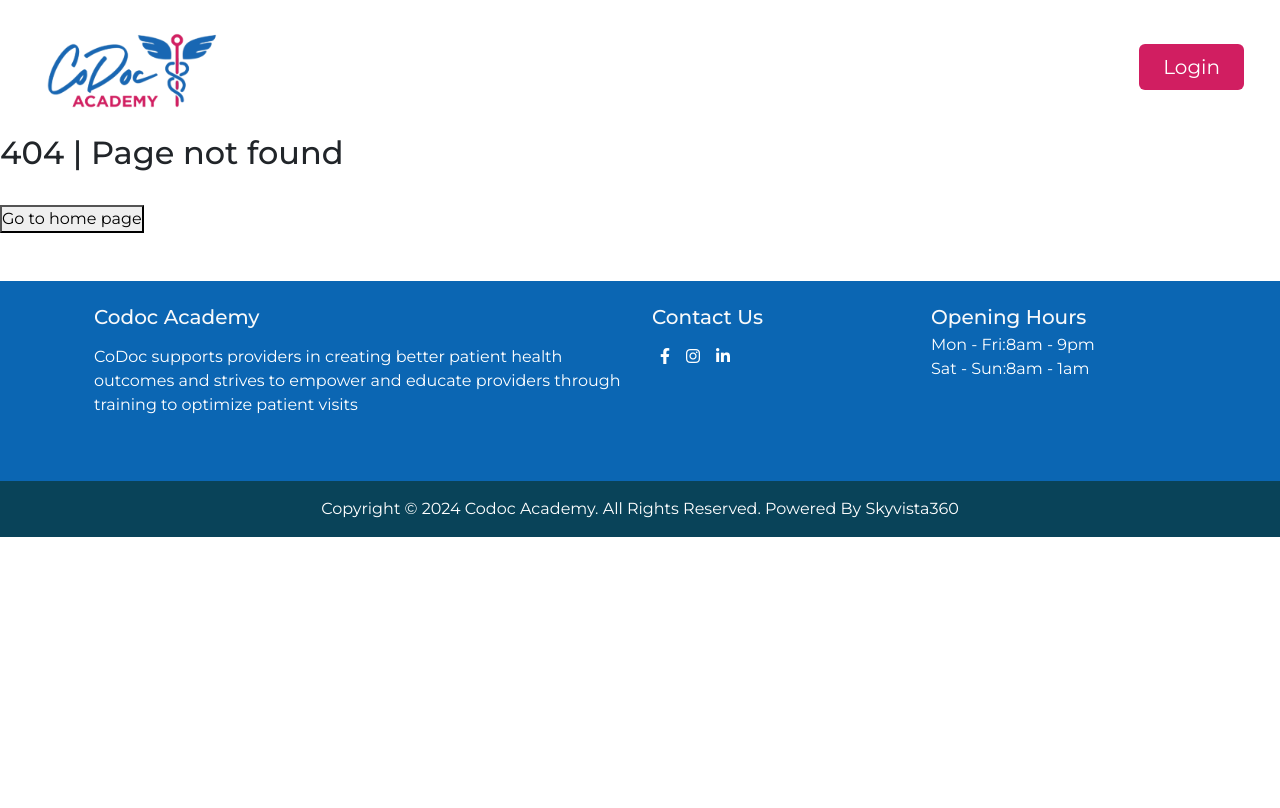
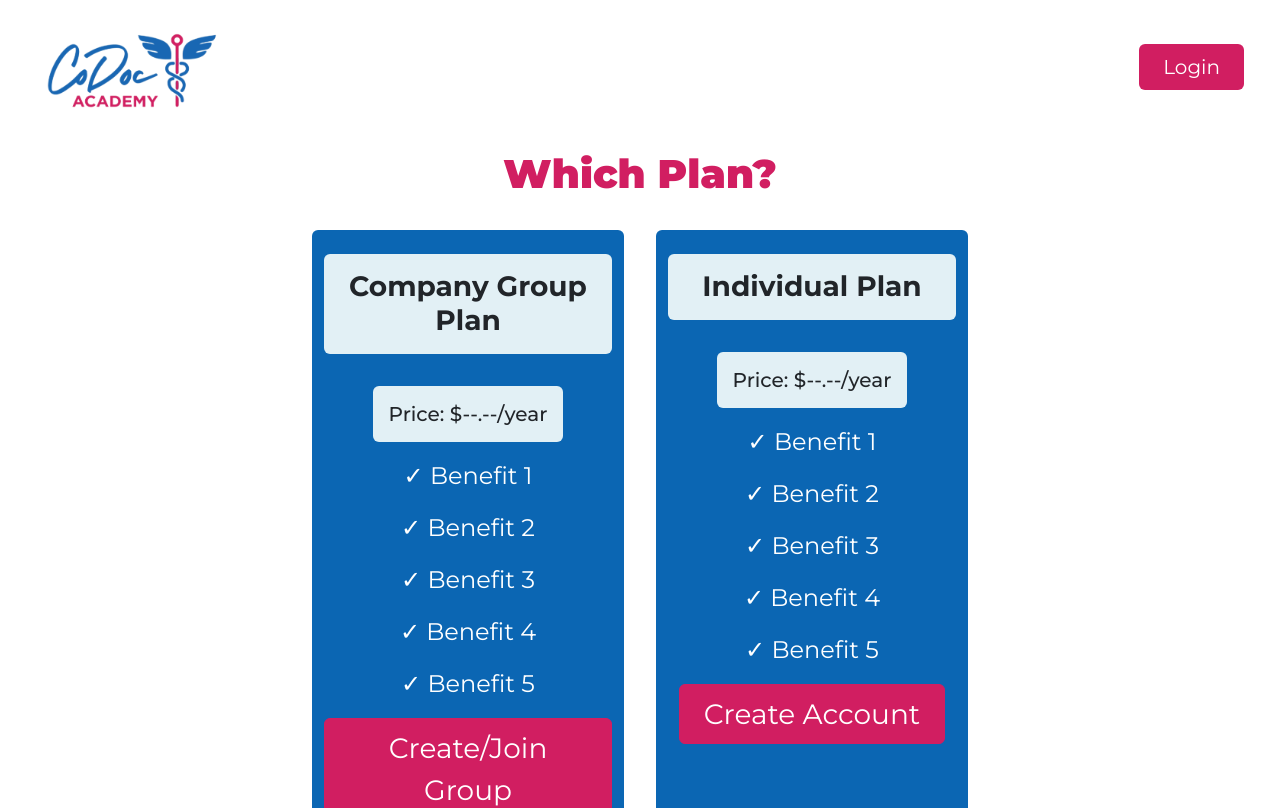
Before and after one commit to ananyaSub955/CodocAcademy, a React (Vite) app: page /signUpPlans in a window 1280 px wide. Shown: the top 808 px of the page. Built offline with nearby package versions, Linux system fonts and the light colour scheme.

Commit message:
making the sign up plans
also added the sign up link to the login page

```diff
--- a/src/App.jsx
+++ b/src/App.jsx
@@ -6,6 +6,7 @@ import Login from './pages/Login'
 import Error from './components/Error.jsx';
 import NotFound from './components/NotFound.jsx';
 import Landing from './pages/Landing.jsx';
+import SignUpPlans from './pages/SignUpPlans.jsx';
 
 const App = () => {
   const router = createBrowserRouter(
@@ -13,6 +14,7 @@ const App = () => {
       <Route path='/' element={<RootLayout />}>
         <Route index element={<Landing />} /> {/* Landing page as default */}
         <Route path = 'login' element={<Login />} />
+        <Route path='signUpPlans' element={<SignUpPlans />}/>
         {/* <Route path='logentry' element={<LogInEntry />} />
         <Route path='history' element={<StudentHistoryLayout />}>
           <Route path='date' element={<HistoryDate />} />
--- a/src/pages/Login.jsx
+++ b/src/pages/Login.jsx
@@ -1,10 +1,12 @@
 import React from 'react';
+import { useNavigate } from 'react-router-dom';
 
 const Login = () => {
+  const navigate = useNavigate();
   return (
     <div className="container mt-5 " style={{ maxWidth: '400px' }}>
-      <h1 className = "text-darkFuschia p-3"> <b> Login </b> </h1>
-      <form className = "bg-ultramarine p-3 rounded  text-light">
+      <h1 className="text-darkFuschia p-3 text-center fw-bold"> <b> Login </b> </h1>
+      <form className="bg-ultramarine p-3 rounded  text-light">
         <div className="mb-3 mt-3">
           <label htmlFor="email" className="form-label"> <b>Email:</b></label>
           <input
@@ -39,7 +41,21 @@ const Login = () => {
         <button type="submit" className="btn btn-darkFuschia">
           Submit
         </button>
+
+        <p className='mt-4'>
+          Don't have an account?{' '}
+          <span
+            onClick={() => navigate('/signUpPlans')}
+            style={{ cursor: 'pointer', textDecoration: 'underline' }}
+          >
+            Sign up Here
+          </span>
+        </p>
+
       </form>
+
+
+
     </div>
   );
 };
--- /dev/null
+++ b/src/pages/SignUpPlans.jsx
@@ -0,0 +1,76 @@
+import React from 'react';
+import { useNavigate } from 'react-router-dom';
+
+const SignUpPlans = () => {
+    const navigate = useNavigate();
+
+    return (
+        <div>
+            <h1 className="text-darkFuschia p-3 text-center fw-bold">
+                <b>Which Plan?</b>
+            </h1>
+            <div className="row justify-content-center m-3">
+                <div className="col-12 col-md-3 bg-ultramarine mx-md-3 mb-3 mb-md-0 rounded">
+                    {/* fs = font size  fw = font weight*/}
+                    <h2 className="bg-lightBlue rounded p-3 text-center my-4 fs-3 fs-md-2 fw-bold">
+                        Company Group Plan
+                    </h2>
+
+                    <div className="text-center mb-5">
+                        <h2 className="bg-lightBlue rounded p-3 text-center my-2 fs-5 d-inline-block">
+                            Price: $--.--/year
+                        </h2>
+
+                        <ul className='list-group bg-transparent border-0'>
+                            <li className='list-group-item bg-transparent border-0 text-white fs-4'>✓ Benefit 1</li>
+                            <li className='list-group-item bg-transparent border-0 text-white fs-4'>✓ Benefit 2</li>
+                            <li className='list-group-item bg-transparent border-0 text-white fs-4'>✓ Benefit 3</li>
+                            <li className='list-group-item bg-transparent border-0 text-white fs-4'>✓ Benefit 4</li>
+                            <li className='list-group-item bg-transparent border-0 text-white fs-4'>✓ Benefit 5</li>
+
+                        </ul>
+
+                        <button
+                            className="bg-darkFuschia text-white px-4 py-2 mt-2 rounded border border-darkFuschia transition-transform duration-300 hover:scale-105 hover:text-lg fs-3"
+                            onClick={() => navigate('/groupSignUpChoice')}
+                        >
+                            Create/Join Group
+                        </button>
+                    </div>
+
+                </div>
+                <div className="col-12 col-md-3 bg-ultramarine mx-md-3 mb-3 mb-md-0 rounded">
+                    {/* fs = font size  fw = font weight*/}
+                    <h2 className="bg-lightBlue rounded p-3 text-center my-4 fs-3 fs-md-2 fw-bold">
+                        Individual Plan
+                    </h2>
+
+                    <div className="text-center mb-5">
+                        <h2 className="bg-lightBlue rounded p-3 text-center my-2 fs-5 d-inline-block">
+                            Price: $--.--/year
+                        </h2>
+
+                        <ul className='list-group bg-transparent border-0'>
+                            <li className='list-group-item bg-transparent border-0 text-white fs-4'>✓ Benefit 1</li>
+                            <li className='list-group-item bg-transparent border-0 text-white fs-4'>✓ Benefit 2</li>
+                            <li className='list-group-item bg-transparent border-0 text-white fs-4'>✓ Benefit 3</li>
+                            <li className='list-group-item bg-transparent border-0 text-white fs-4'>✓ Benefit 4</li>
+                            <li className='list-group-item bg-transparent border-0 text-white fs-4'>✓ Benefit 5</li>
+
+                        </ul>
+
+                        <button
+                            className="bg-darkFuschia text-white px-4 py-2 mt-2 rounded border border-darkFuschia transition-transform duration-300 hover:scale-105 hover:text-lg fs-3"
+                            onClick={() => navigate('/individualSignUp')}
+                        >
+                            Create Account
+                        </button>
+                    </div>
+
+                </div>
+            </div>
+        </div>
+    );
+};
+
+export default SignUpPlans;
```
Also changed, not shown: 1 other file (tests, documents, lock files or other folders).
